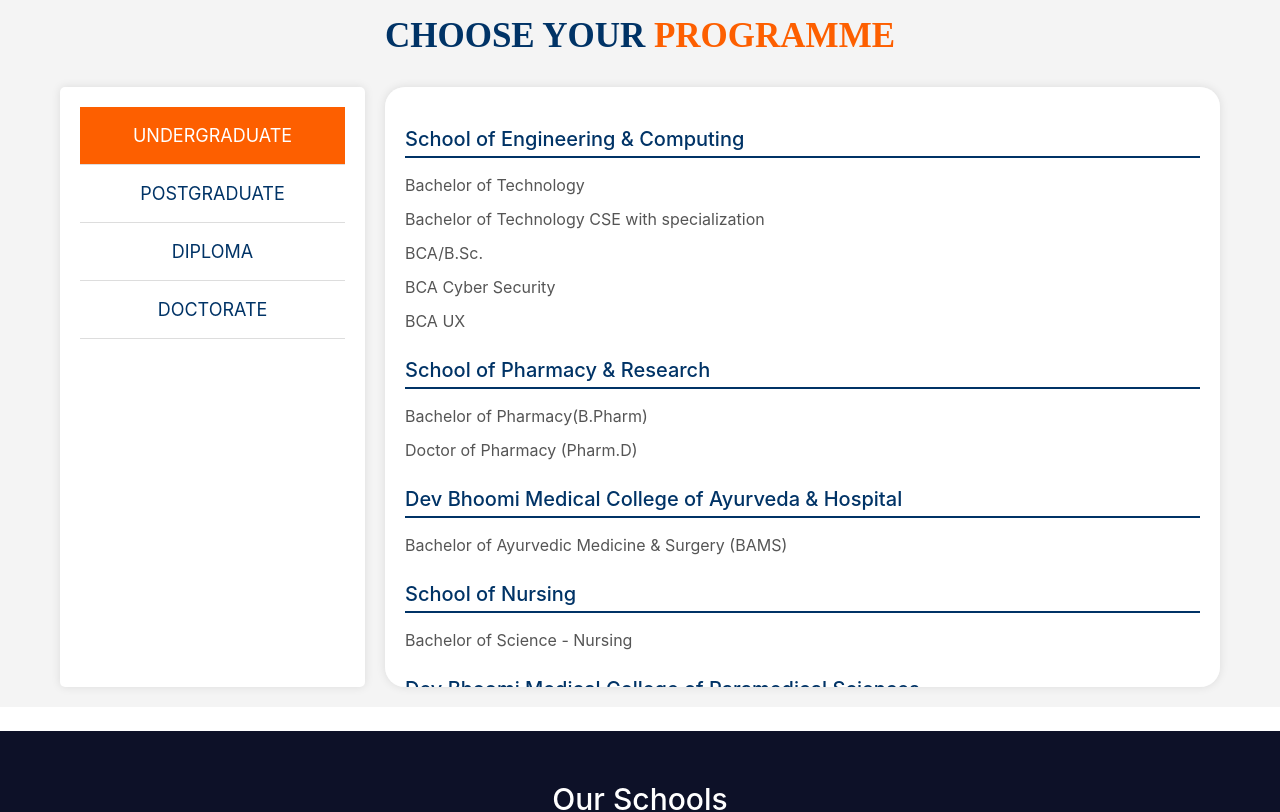
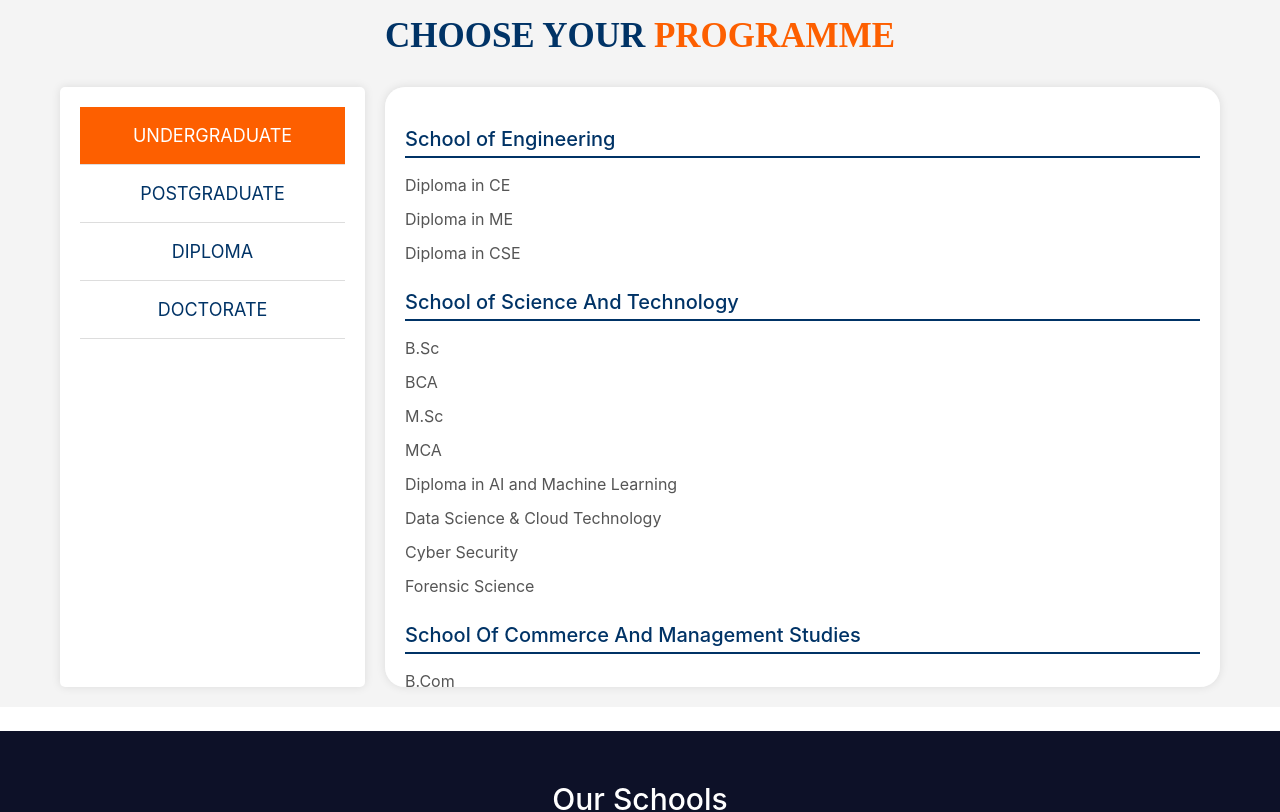
Before and after one commit to butolaanjali/manjiradevi, a React (Create React App) app: page / in a window 1280 px wide. Shown: the part 2220-3032 px from the top of the page. Built offline with nearby package versions, Linux system fonts and the light colour scheme; a web font is replaced by a local one.

Commit message:
modified

```diff
--- a/src/Component/Program/Program.js
+++ b/src/Component/Program/Program.js
@@ -22,28 +22,38 @@ function Program() {
 
         >
           <div className="programme-section">
-            <h3>School of Engineering & Computing</h3>
+            <h3>School of Engineering</h3>
             <ul>
-              <li>Bachelor of Technology</li>
-              <li>Bachelor of Technology CSE with specialization</li>
-              <li>BCA/B.Sc.</li>
-              <li>BCA Cyber Security</li>
-              <li>BCA UX</li>
+              <li>Diploma in CE</li>
+              <li>Diploma in ME</li>
+              <li>Diploma in CSE</li>
             </ul>
-            <h3>School of Pharmacy & Research</h3>
+            <h3>School of Science And Technology</h3>
             <ul>
-              <li>Bachelor of Pharmacy(B.Pharm)</li>
-              <li>Doctor of Pharmacy (Pharm.D)</li>
+            <li>B.Sc</li>
+            <li>BCA</li>
+              <li>M.Sc</li>
+              <li>MCA</li>
+              <li>Diploma in AI and Machine Learning</li>
+              <li>Data Science & Cloud Technology</li>
+              <li>Cyber Security</li>
+              <li>Forensic Science</li>
             </ul>
-            <h3>Dev Bhoomi Medical College of Ayurveda & Hospital</h3>
+            <h3>School Of Commerce And Management Studies</h3>
             <ul>
-              <li>Bachelor of Ayurvedic Medicine & Surgery (BAMS)</li>
+              <li>B.Com</li>
+              <li>BBA</li>
+              <li>M.Com</li>
+              <li>MBA</li>
+              <li>Ph.D</li>
             </ul>
-            <h3>School of Nursing</h3>
+            <h3>School of Agriculture</h3>
             <ul>
-              <li>Bachelor of Science - Nursing</li>
+              <li>B.Sc (Agriculture)</li>
+              <li>Diploma in Agriculture</li>
+              <li>M.Sc (Agriculture/Horticulture)</li>
             </ul>
-            <h3>Dev Bhoomi Medical College of Paramedical Sciences</h3>
+            <h3>School of Arts and Humanity</h3>
             <ul>
               <li>Bachelor of Science</li>
               <li>Bachelor of Hospital Administration (BHA)</li>
@@ -55,34 +65,12 @@ function Program() {
               <li>B.Des. Fashion Design</li>
               <li>B.Sc. Fashion Design</li>
             </ul>
-            <h3>School of Management & Commerce</h3>
-            <ul>
-              <li>Bachelor of Business Administration</li>
-              <li>BBA HR/Marketing/Finance/International Business</li>
-              <li>B.Com. Hons</li>
-              <li>BBA - Aviation and Airport Management</li>
-            </ul>
-            <h3>Dev Bhoomi School of Architecture, Planning & Design</h3>
-            <ul>
-              <li>Bachelor of Design</li>
-              <li>Bachelor of Architecture</li>
-              <li>Bachelor of Planning</li>
-              <li>Bachelor of Science - Animation & Gaming</li>
-            </ul>
-            <h3>School of Agriculture</h3>
-            <ul>
-              <li>B.Sc.- Agriculture(Hons.)</li>
-              <li>B.Tech - Dairy Technology</li>
-            </ul>
-            <h3>School of Allied Sciences</h3>
-            <ul>
-              <li>Bachelor of Science (Hons.)</li>
-            </ul>
+
             <h3>School of Hotel Management & Tourism</h3>
             <ul>
-              <li>Bachelor of Science - Hotel & Hospitality Management (HHM)</li>
+              <li>Diploma - Hotel Management</li>
               <li>Bachelor of Hotel Management</li>
-              <li>BBA - Tourism and Event Management</li>
+              <li>BBA - Tourism </li>
             </ul>
           </div>
         </div>
```
